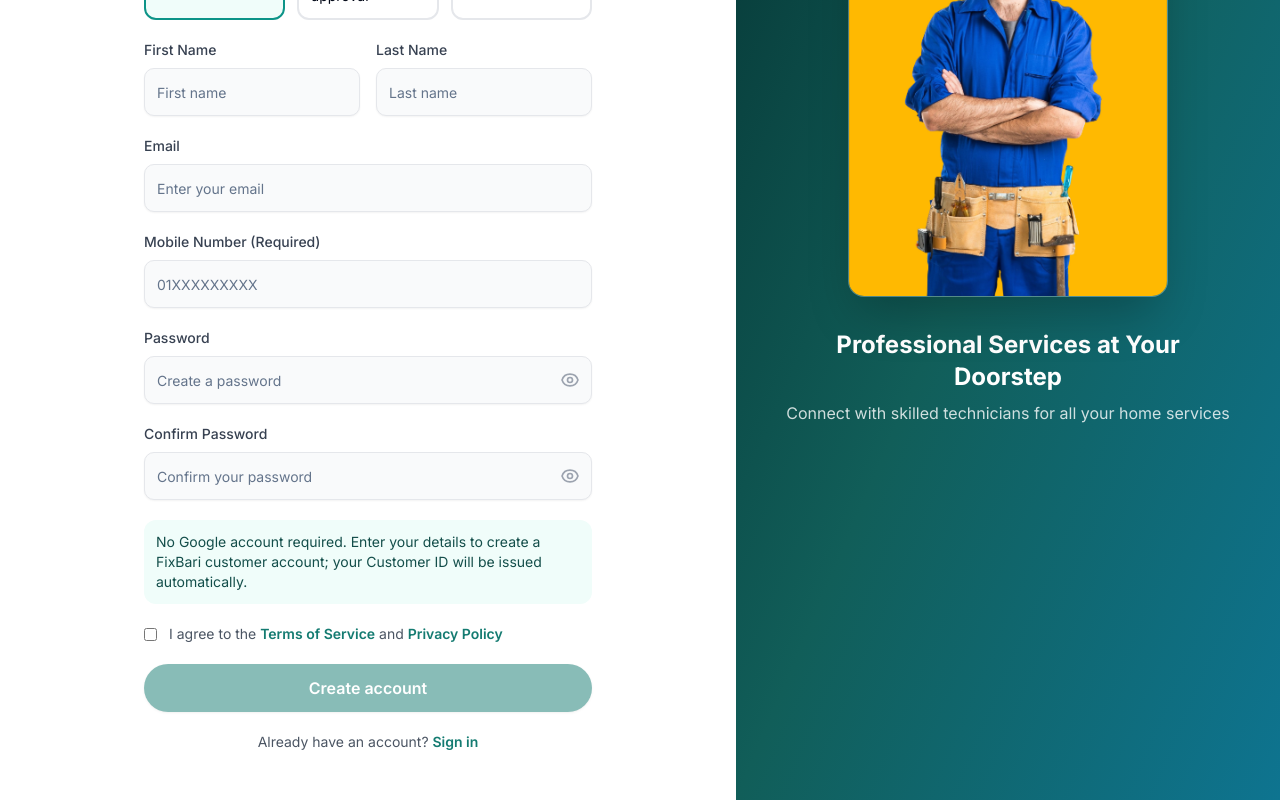
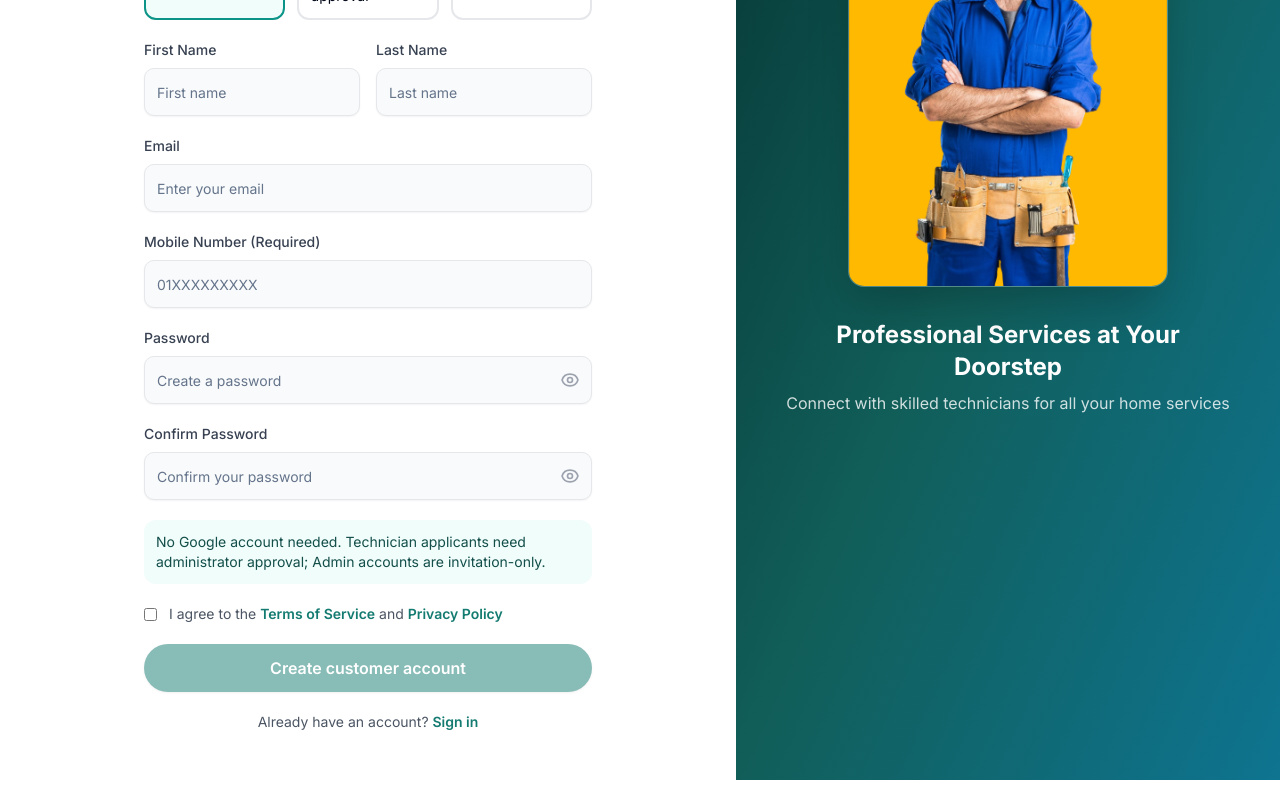
Before and after one commit to EMON-721/FixBari, a Next.js app in the folder apps/web/: page /register in a window 1280 px wide. Shown: the part 462-1262 px from the top of the page. Built offline with nearby package versions, Linux system fonts and the light colour scheme; no server answers.

Commit message:
feat(ui): collect technician areas, skills and experience before admin review

```diff
--- a/apps/web/src/components/auth/register-form.tsx
+++ b/apps/web/src/components/auth/register-form.tsx
@@ -160,9 +160,26 @@ export function RegisterForm() {
         />
       </FormField>
 
+      {selectedRole === "TECHNICIAN" && (
+        <div className="space-y-4 rounded-xl border border-teal-200 bg-teal-50/40 p-4">
+          <p className="font-semibold">Technician Application — Admin approval required</p>
+          <FormField label="Service Areas (comma separated)" error={errors.serviceAreas?.message}>
+            <Input {...register("serviceAreas")} placeholder="Dhaka, Uttara, Mirpur" className="h-12 bg-white" />
+          </FormField>
+          <FormField label="Skills (comma separated)" error={errors.specializations?.message}>
+            <Input {...register("specializations")} placeholder="Electrician, Plumbing" className="h-12 bg-white" />
+          </FormField>
+          <FormField label="Experience" error={errors.experience?.message}>
+            <textarea {...register("experience")} rows={3} maxLength={1000}
+              className="w-full rounded-xl border border-gray-200 bg-white p-3"
+              placeholder="Describe relevant work experience and qualifications" />
+          </FormField>
+          <p className="text-xs text-gray-600">An administrator must approve your application before you get technician privileges.</p>
+        </div>
+      )}
       <input type="hidden" {...register("role")} />
       <p className="rounded-xl bg-teal-50 p-3 text-sm text-teal-900">
-        No Google account required. Enter your details to create a FixBari customer account; your Customer ID will be issued automatically.
+        No Google account needed. Technician applicants need administrator approval; Admin accounts are invitation-only.
       </p>
 
       <div className="space-y-2">
@@ -193,7 +210,7 @@ export function RegisterForm() {
         className="w-full h-12 text-base font-semibold rounded-full"
         disabled={isSubmitting || authAvailability !== "ready"}
       >
-        {isSubmitting ? "Creating account..." : authAvailability === "checking" ? "Checking service..." : "Create account"}
+        {isSubmitting ? "Creating account..." : authAvailability === "checking" ? "Checking service..." : selectedRole === "TECHNICIAN" ? "Submit technician application" : "Create customer account"}
       </Button>
 
       <p className="text-center text-sm text-gray-600">
```
